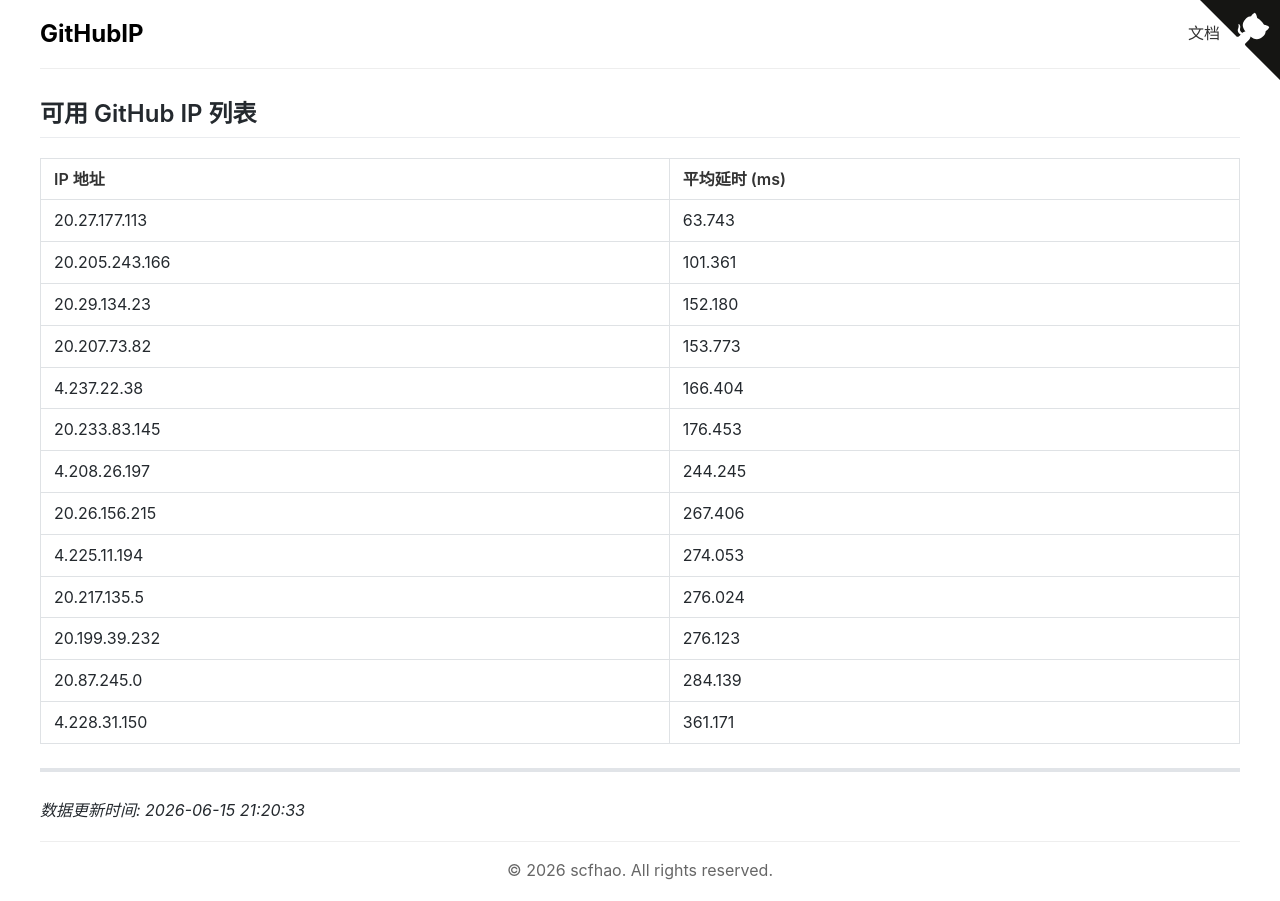
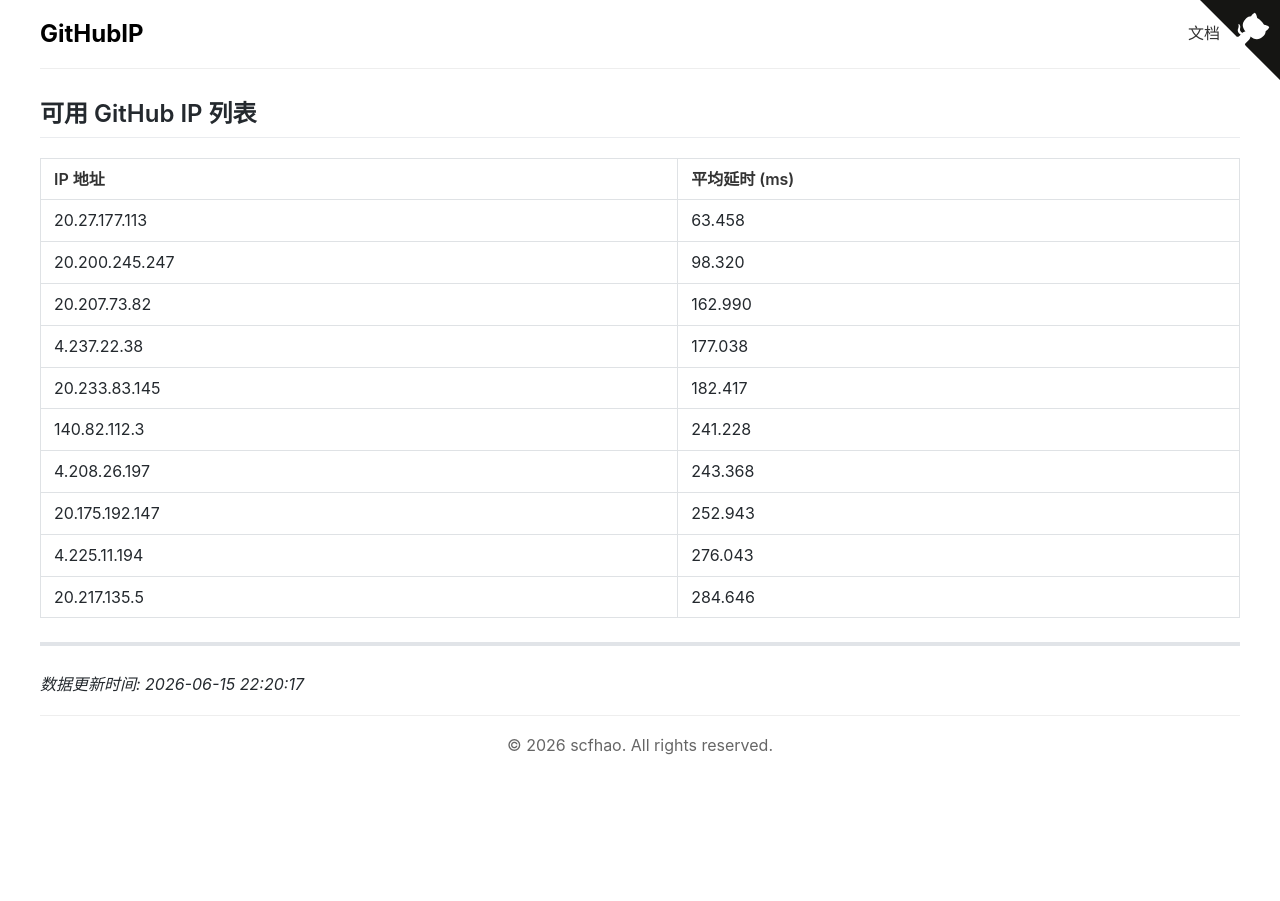
Before and after one commit to scfhao/GitHubIP, a Jekyll site: the page built from index.md, in a window 1280 px wide. Built offline with Jekyll 4.4.1, drawn with Linux system fonts in a browser that asks for light colours.

Commit message:
自动脚本执行 - 2026-06-15 22:20:18

```diff
--- a/index.md
+++ b/index.md
@@ -1,27 +1,24 @@
 ---
 layout: home
 title: GitHub IP 列表
-date: 2026-06-15 21:20:33
+date: 2026-06-15 22:20:17
 ---
 
 ## 可用 GitHub IP 列表
 
 | IP 地址 | 平均延时 (ms) |
 |---------|--------------|
-| 20.27.177.113 | 63.743 |
-| 20.205.243.166 | 101.361 |
-| 20.29.134.23 | 152.180 |
-| 20.207.73.82 | 153.773 |
-| 4.237.22.38 | 166.404 |
-| 20.233.83.145 | 176.453 |
-| 4.208.26.197 | 244.245 |
-| 20.26.156.215 | 267.406 |
-| 4.225.11.194 | 274.053 |
-| 20.217.135.5 | 276.024 |
-| 20.199.39.232 | 276.123 |
-| 20.87.245.0 | 284.139 |
-| 4.228.31.150 | 361.171 |
+| 20.27.177.113 | 63.458 |
+| 20.200.245.247 | 98.320 |
+| 20.207.73.82 | 162.990 |
+| 4.237.22.38 | 177.038 |
+| 20.233.83.145 | 182.417 |
+| 140.82.112.3 | 241.228 |
+| 4.208.26.197 | 243.368 |
+| 20.175.192.147 | 252.943 |
+| 4.225.11.194 | 276.043 |
+| 20.217.135.5 | 284.646 |
 
 ---
 
-*数据更新时间: 2026-06-15 21:20:33*
+*数据更新时间: 2026-06-15 22:20:17*
```
